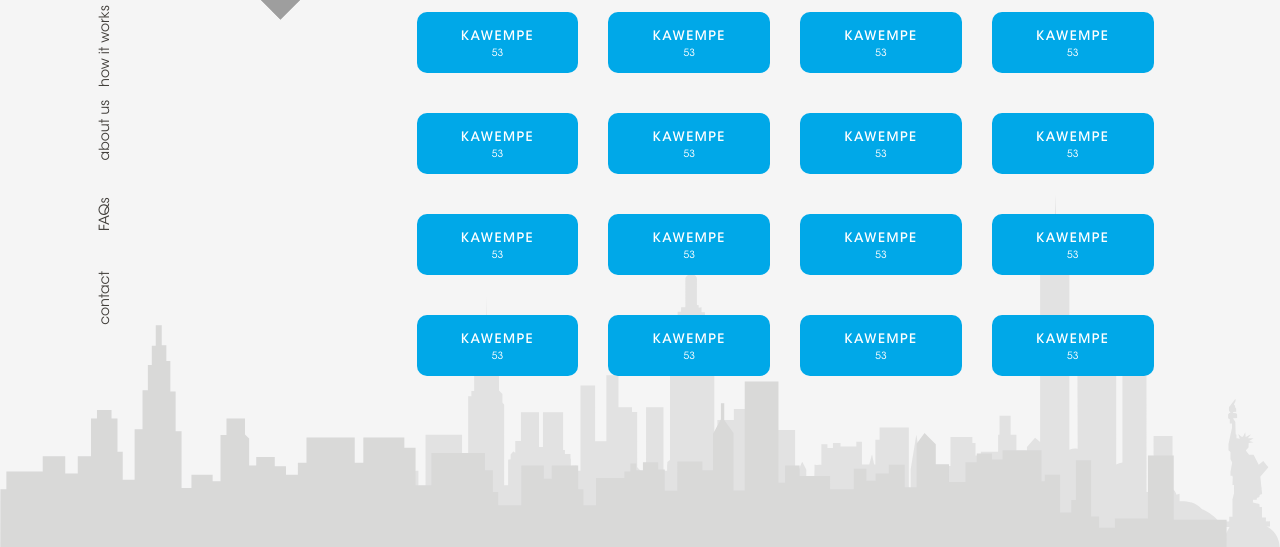
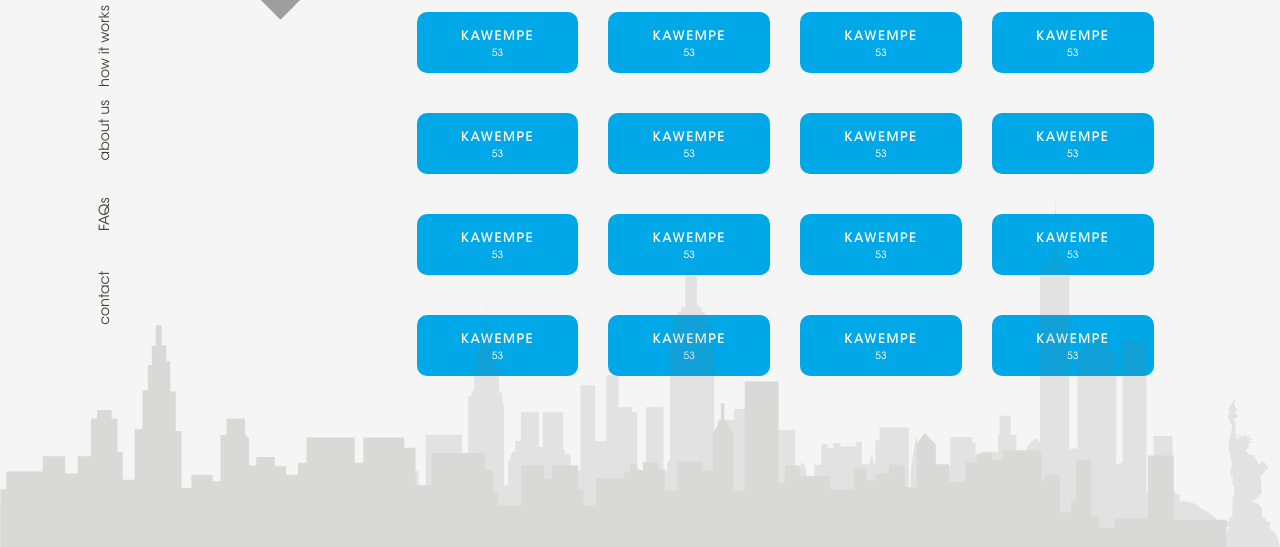
Before and after one commit to SMLukwiya/react-listings, a React app: page /getListings/region in a window 1280 px wide. Shown: the part 250-797 px from the top of the page. Built offline with nearby package versions, Linux system fonts and the light colour scheme; grey boxes are pictures that could not be loaded.

Commit message:
update background Image

```diff
--- a/src/components/common/Background/background.css
+++ b/src/components/common/Background/background.css
@@ -1,6 +1,6 @@
 .backgroundImageContainer {
-  top: calc(100% - 400px);
-  height: 400px;
+  top: calc(100% - 480px);
+  height: 480px;
   width: 100%;
   overflow: hidden;
   position: fixed;
@@ -12,4 +12,6 @@
   background-clip: content-box;
   background-origin:content-box;
   opacity: 1;
+  z-index: 1;
+  pointer-events: none;
 }
--- a/src/pages/protected/listings/index.js
+++ b/src/pages/protected/listings/index.js
@@ -35,7 +35,7 @@ const Listings = (props) => {
 
       // console.log('Listings', listings)
     }))
-  }, [dispatch]);
+  }, [dispatch, fetchlistings]);
 
   console.log('Listings', listings)
 
@@ -97,7 +97,7 @@ const Listings = (props) => {
           <div className='divider' style={{backgroundColor: '#403D39'}} />
           <p className='houseSubtitleText'>{size}</p>
         </div>
-        <Paragraph ellipsis={{rows: 3, expandable: true, onExpand: () => console.log('See more'), symbol: 'see more'}} className='houseDescription'>{description}</Paragraph >
+        <Paragraph ellipsis={{rows: 3, expandable: true, onExpand: () => props.history.push('/'), symbol: 'see more'}} className='houseDescription'>{description}</Paragraph >
         <p className='houseContactText'>Contact Ssebitosil J at <span style={{color: '#00A8E8'}}>{contact}</span></p>
       </div>
     </div>
@@ -116,7 +116,7 @@ const Listings = (props) => {
           <div className='regionContainer'>
             <div className='regionSelector'>
               <select defaultValue='najjera' >
-                {[1,2,3,4,5].map(()=><option value='najjera'>NAJJERA</option>)}
+                {[1,2,3,4,5].map((_, i) => <option key={i} value='najjera'>NAJJERA</option>)}
               </select>
             </div>
           </div>
@@ -129,12 +129,13 @@ const Listings = (props) => {
             </div>
             <p className='listingsCategoryTitle' style={showCategory ? {marginBottom: '-8px', transition: '.5s'} : null}>278 spaces in Najjera</p>
           </div>
-          {houses.map(({image, title, rate, date, location, size, description, contact}, index) =>
-          <>
-            <House image={image} rate={rate} title={title} date={date} location={location} size={size} description={description} contact={contact} />
-            <div style={{height: '2px', width: '100%', backgroundColor: '#E2E2E1', margin: '10px 8% 0 7%'}} />
-          </>
-          )}
+
+            {houses.map(({id, image, title, rate, date, location, size, description, contact}, index) =>
+            <div key={id} >
+              <House image={image} rate={rate} title={title} date={date} location={location} size={size} description={description} contact={contact} />
+              <div style={{height: '2px', width: '85%', backgroundColor: '#E2E2E1', margin: '10px 0 0 7%'}} />
+            </div>
+            )}
 
           <div className='bottomContainer'>
             <p className='bottonContentText' style={{color: '#00A8E8'}}>Subscribe</p>
--- a/src/pages/protected/listings/listings.css
+++ b/src/pages/protected/listings/listings.css
@@ -10,7 +10,7 @@
 
 .categoryModal--appear {
   opacity: 0;
-  transform: scaleY(0)
+  transform: scaleY(0);
 }
 
 .categoryModal--appear-active {
@@ -32,7 +32,7 @@
   transform-origin: top;
 }
 
-/* Page CSS */
+/* PAGE CSS */
 .allListingsContainer {
   background-color: #F5F5F5;
   height: 100vh;
@@ -57,6 +57,7 @@
   margin-bottom: 30%;
 }
 
+/* REGIONS DROPDOWN */
 .regionContainer {
   width: 100%;
   display: flex;
@@ -77,7 +78,6 @@ select {
   font-size: inherit;
   cursor: inherit;
   line-height: inherit;
-  margin: 0;
   color: #000;
   /* background-color: #f5f5f5; */
 }
@@ -117,6 +117,7 @@ select:focus {
   pointer-events: none;
 }
 
+/* CATEGORY DROPDOWN */
 .listingsCategory {
   width: 100%;
   display: flex;
@@ -152,6 +153,7 @@ select:focus {
   cursor: pointer;
 }
 
+/* CATEGORY MODAL */
 .categoryContainer {
   display: flex;
   position: absolute;
@@ -205,6 +207,7 @@ select:focus {
   height: 160px;
   margin-top: 15px;
   margin-right: 10%;
+  /* z-index: 9; */
 }
 
 .houseImageContainer {
@@ -213,7 +216,7 @@ select:focus {
 }
 
 .houseTextContainer {
-  height: 60%;
+  /* height: 100%; */
   margin-left: 20px;
 }
 
@@ -238,7 +241,7 @@ select:focus {
 }
 
 .houseDescription {
-  font-size: 11px;
+  font-size: 12px;
   font-family: ITCAvantGardeNormal;
 }
 
```
